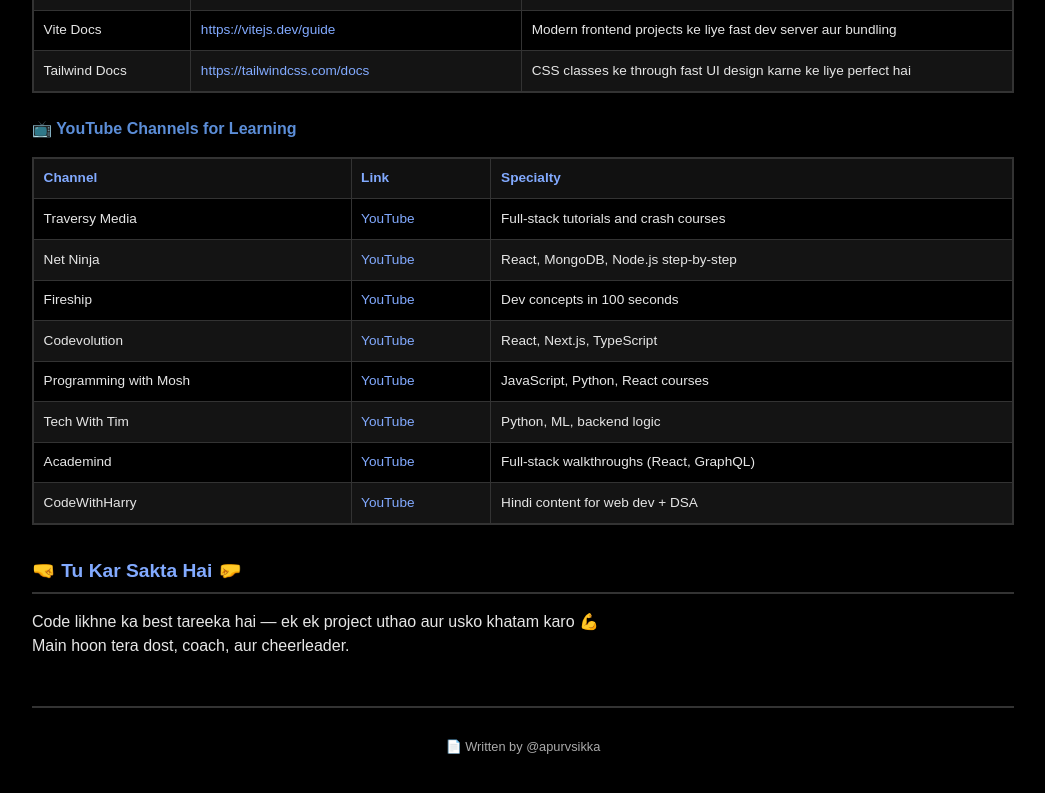
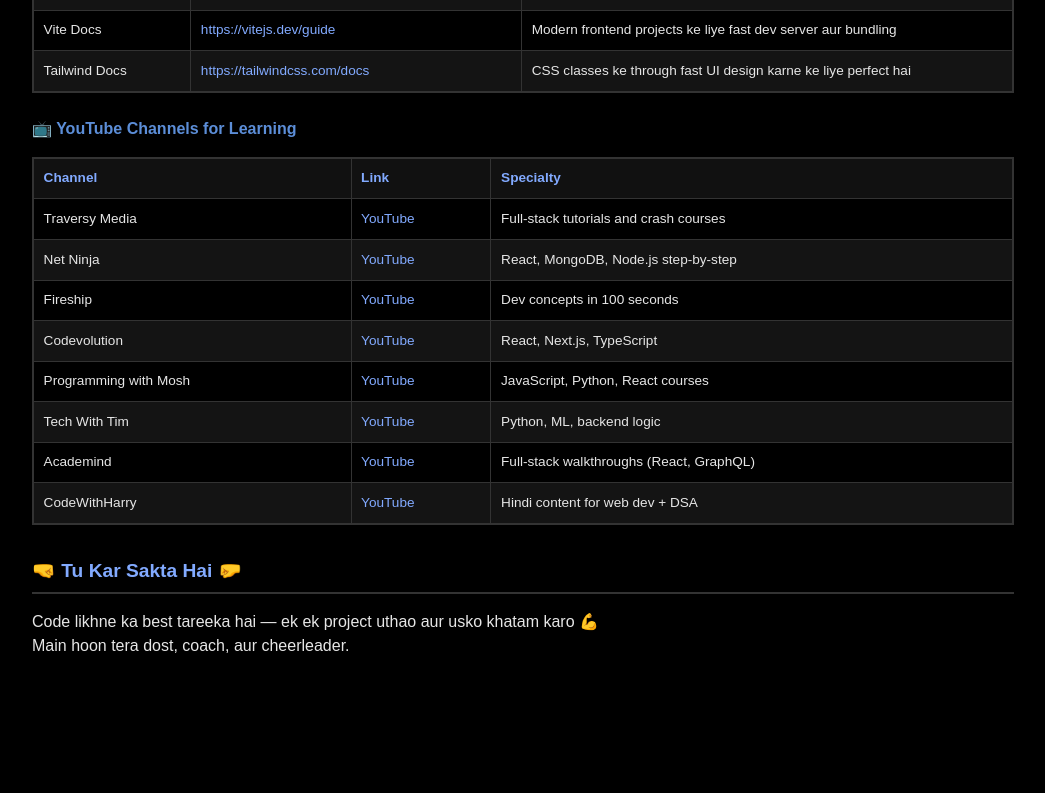
Before and after one commit to gnu-x-linux/learnFullStack, a plain HTML site: page index.html in a window 1280 px wide. Shown: the part 7735-8528 px from the top of the page, without its empty margins (234-1279 px from the left). After the commit the page ends 8441 px from the top, so only its background shows below. Drawn offline with Linux system fonts and the light colour scheme.

Commit message:
Update index.html

```diff
--- a/index.html
+++ b/index.html
@@ -289,18 +289,6 @@ tr:nth-child(even) {
   background-color: #2a2a2a;
   color: #82aaff;
   border-left: 3px solid #82aaff;
-}
-
-
-
-/* Footer */
-footer {
-  border-top: 2px solid var(--border);
-  margin-top: 3rem;
-  padding-top: 1rem;
-  font-size: 0.8rem;
-  text-align: center;
-  color: var(--subtext);
 }
 
     </style>
@@ -907,9 +895,6 @@ footer {
           </p>
         </section>
 
-        <footer>
-          <p>📄 Written by @apurvsikka</p>
-        </footer>
       </div>
     </div>
 
```
